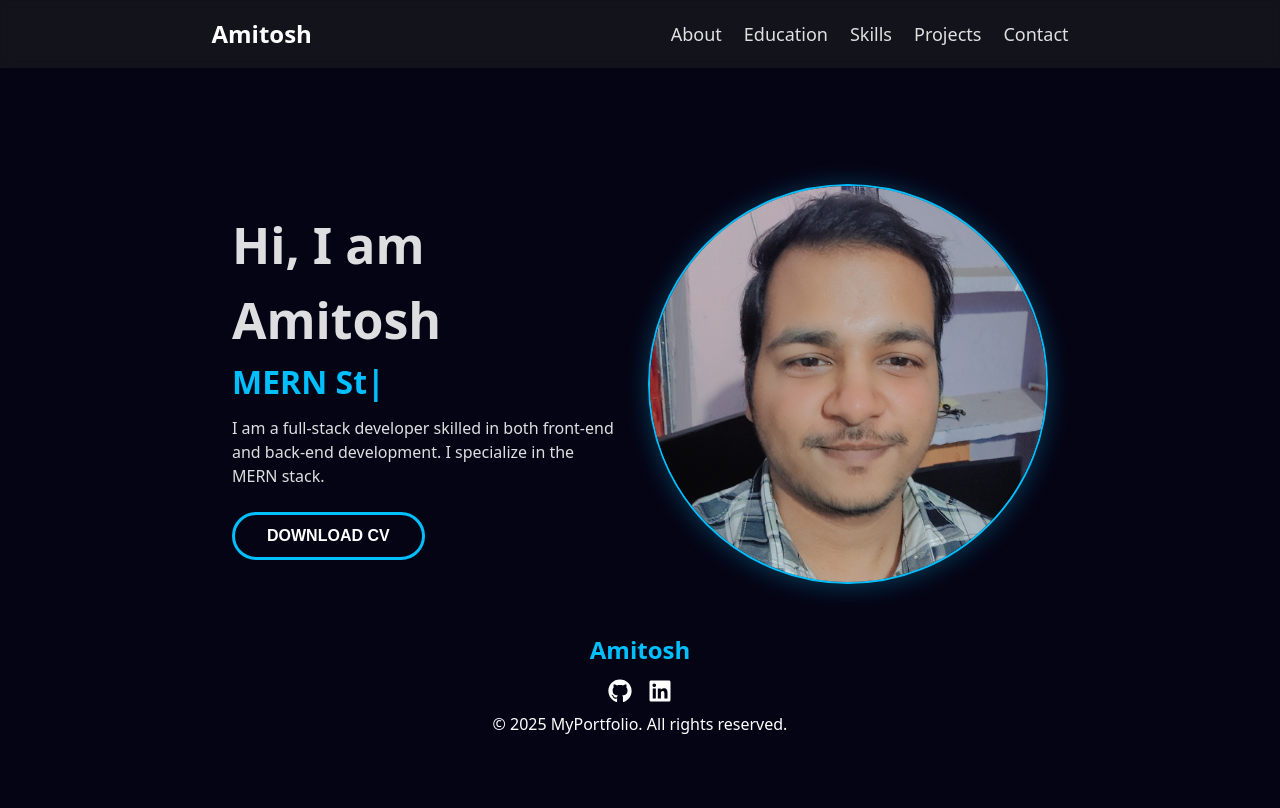
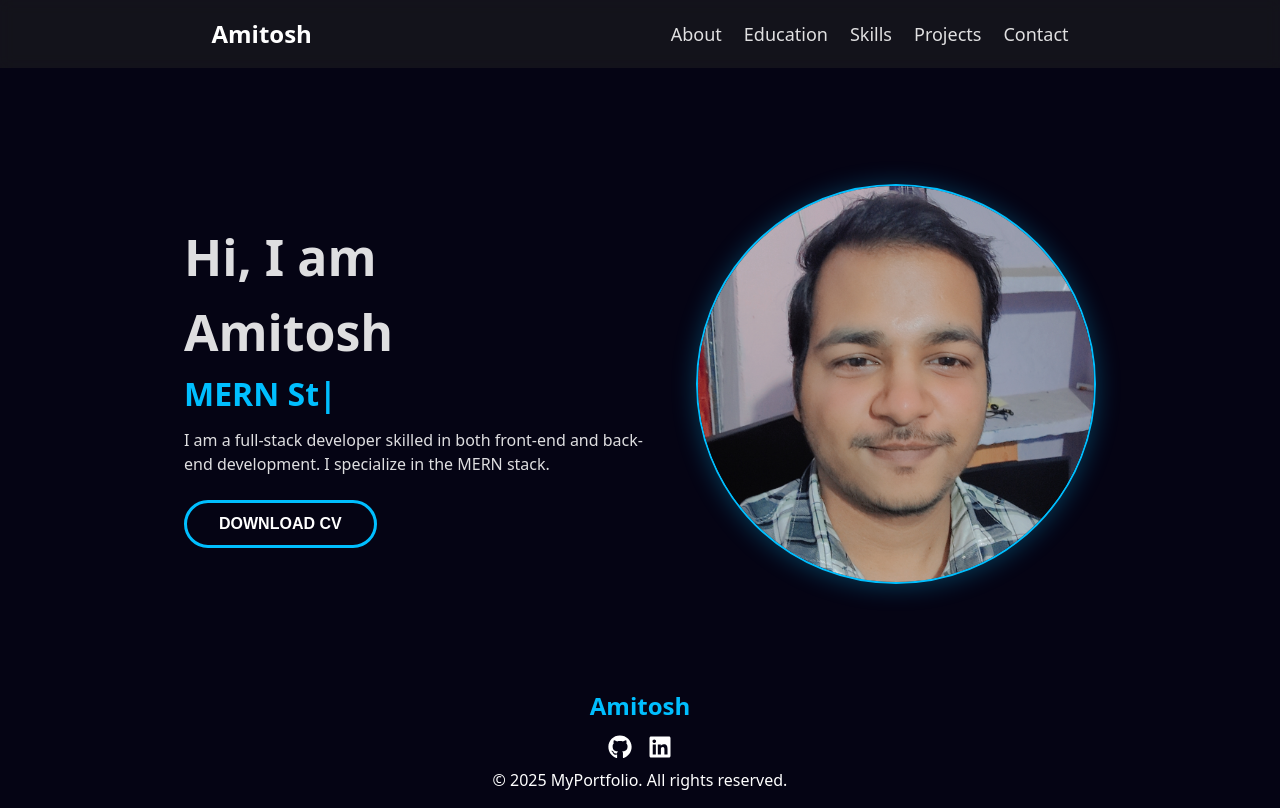
Before and after one commit to Amitosh15/vercel-frontend, a React (Vite) app: page / in a window 1280 px wide. Built offline with nearby package versions, Linux system fonts and the light colour scheme.

Commit message:
Increased the height of section container

```diff
--- a/src/pages/About/About.css
+++ b/src/pages/About/About.css
@@ -19,6 +19,7 @@
 .about-container {
     margin-top: 19vh;
     padding: 2rem 0;
+    height: 65vh
 }
 
 .about-content {
@@ -36,7 +37,7 @@
 
 
 .main-text {
-    width: 30%;
+    width: 30rem;
     min-width: 250px;
 }
 
@@ -75,7 +76,7 @@ p {
 }
 
 .main-text {
-    animation: leftSlide 1.5s ease-out;
+    animation: leftSlide 1s ease-out;
 
 }
 
```
